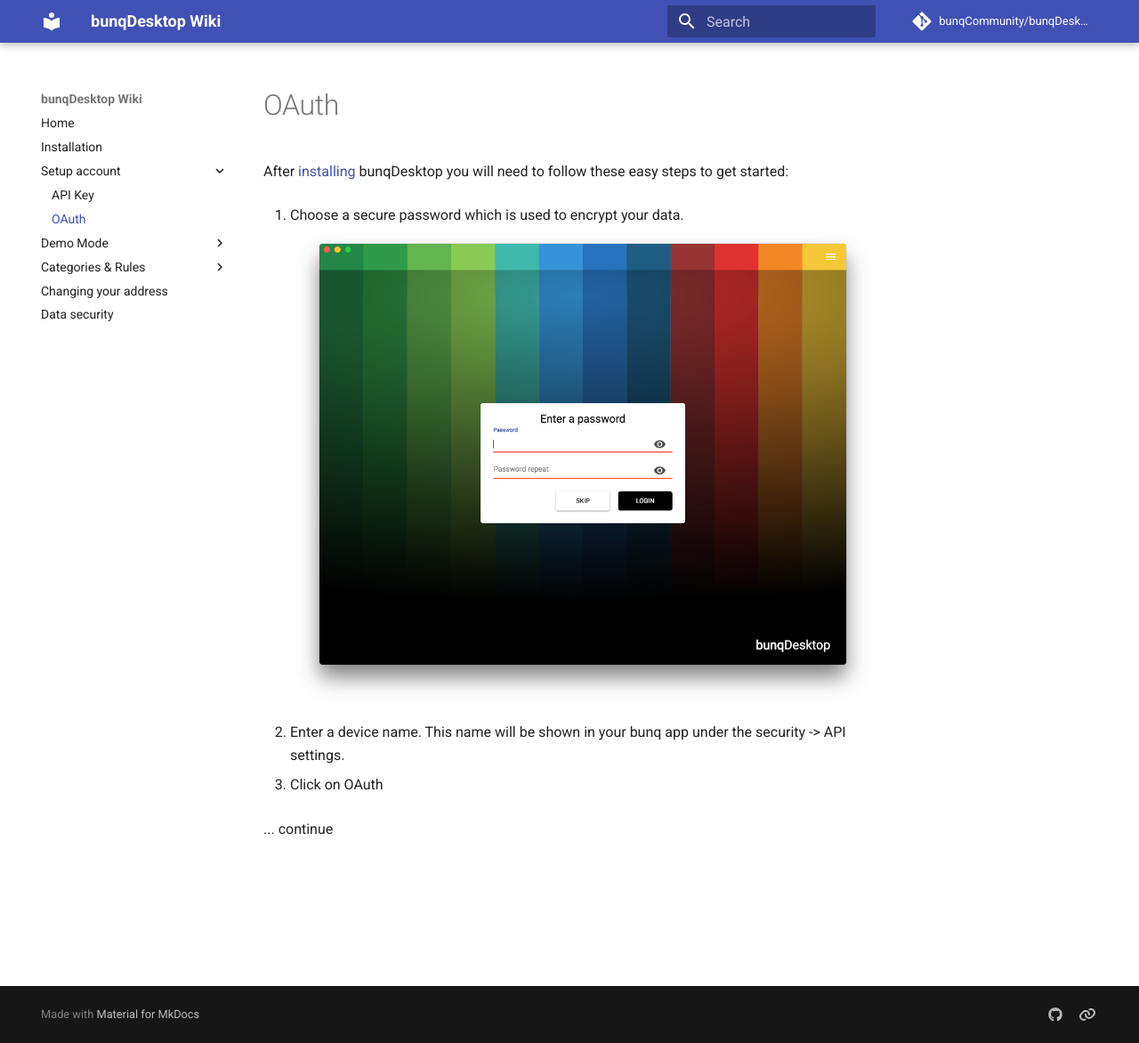
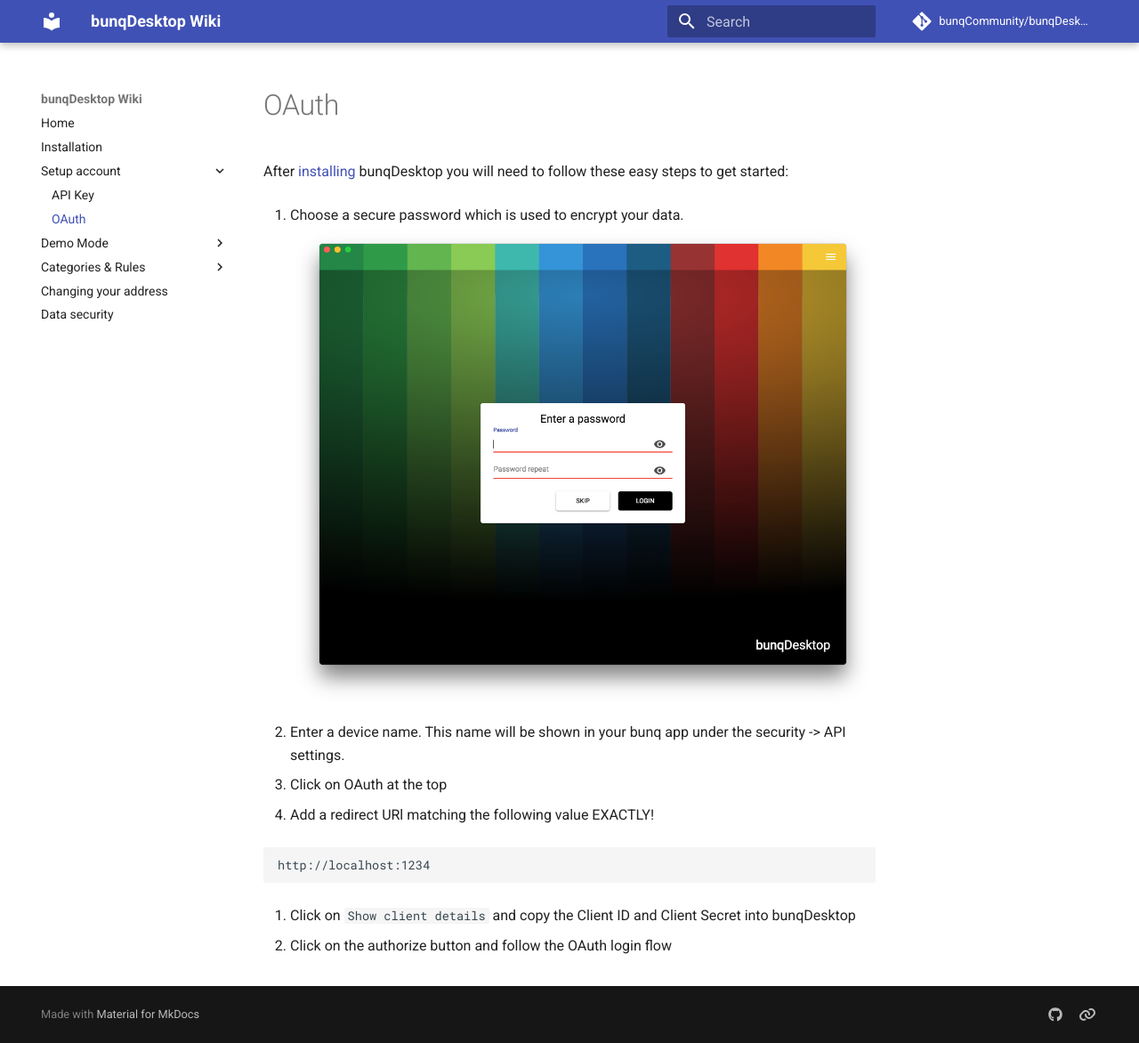
Before and after one commit to bunqCommunity/bunqDesktopWiki, an MkDocs documentation site: the page built from docs/setup/setup-oauth.md, in a window 1280 px wide and 1172 px high. Shown: the whole window at 89% size. Built offline with MkDocs 1.6.1 and Material for MkDocs 9.7.7, drawn with Linux system fonts in a browser that asks for light colours; comment, search, counter and statistics services are not loaded.

Commit message:
Added more OAuth details

````diff
--- a/docs/setup/setup-oauth.md
+++ b/docs/setup/setup-oauth.md
@@ -5,6 +5,13 @@
 
 2. Enter a device name. This name will be shown in your bunq app under the security -> API settings.
 
-3. Click on OAuth
+3. Click on OAuth at the top
 
-... continue
+4. Add a redirect URl matching the following value EXACTLY!
+```
+http://localhost:1234
+```
+
+5. Click on `Show client details` and copy the Client ID and Client Secret into bunqDesktop
+
+6. Click on the authorize button and follow the OAuth login flow
````
